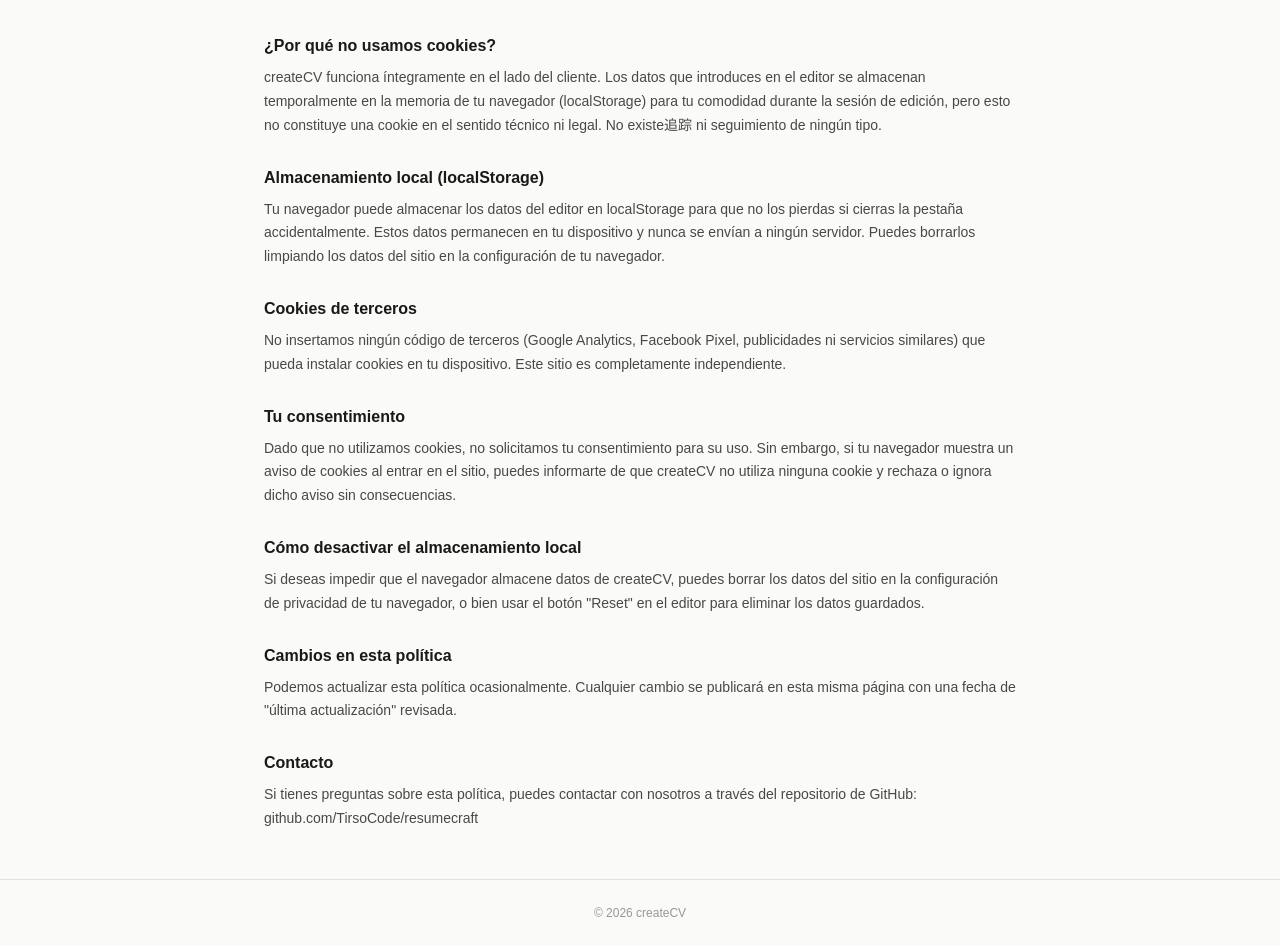
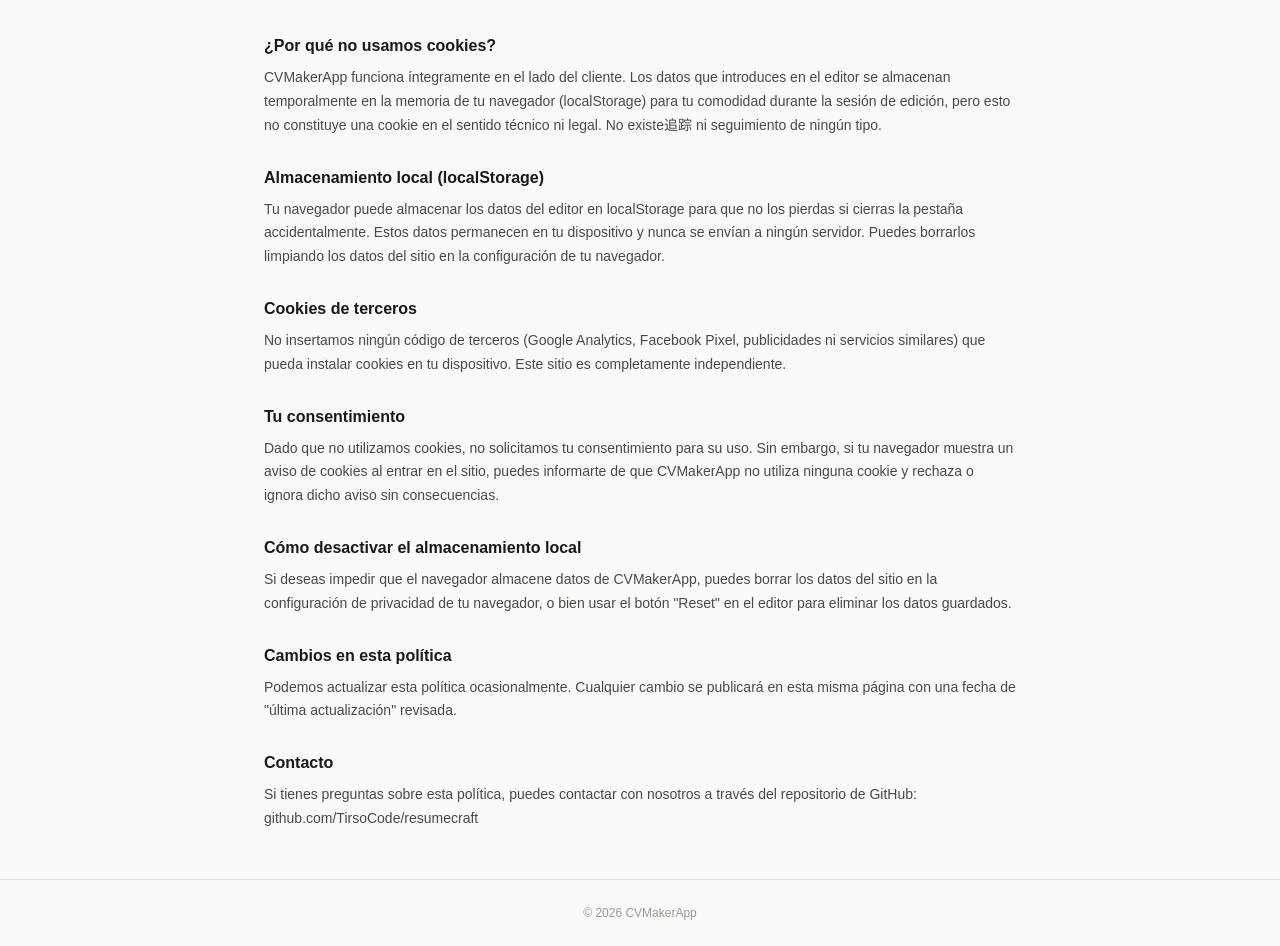
Before and after one commit to TirsoCode/resumecraft, a Next.js app: page /politica-cookies in a window 1280 px wide. Shown: the part 449-1395 px from the top of the page. Built offline with nearby package versions, Linux system fonts and the light colour scheme.

Commit message:
feat: rebrand to CVMakerApp matching Vercel URL

```diff
--- a/app/editor/page.tsx
+++ b/app/editor/page.tsx
@@ -258,7 +258,7 @@
                 <rect width="32" height="32" rx="7" fill="#1A1918"/>
                 <text x="16" y="22" textAnchor="middle" fontSize="17" fill="white" fontFamily="serif" fontWeight="700">R</text>
               </svg>
-              <span style={{ fontSize: 14, fontWeight: 700, color: "#1A1918", fontFamily: "'Playfair Display', serif" }}>createCV</span>
+              <span style={{ fontSize: 14, fontWeight: 700, color: "#1A1918", fontFamily: "'Playfair Display', serif" }}>CVMakerApp</span>
             </a>
           </div>
           <button onClick={resetData} style={{ fontSize: 11, color: "#9C9890", background: "none", border: "none", cursor: "pointer", fontFamily: "'Instrument Sans', sans-serif" }} title="Borrar todo">
--- a/app/layout.tsx
+++ b/app/layout.tsx
@@ -2,7 +2,7 @@
 import "./globals.css";
 
 export const metadata: Metadata = {
-  title: "createCV — Crea currículums profesionales en minutos",
+  title: "CVMakerApp — Crea currículums profesionales en minutos",
   description: "Generador de currículums con 20 plantillas premium, exporta a PDF y Markdown. Sin registro, sin límite, en minutos.",
 };
 
--- a/app/page.tsx
+++ b/app/page.tsx
@@ -97,7 +97,7 @@
               <text x="16" y="22" textAnchor="middle" fontSize="17" fill="white" fontFamily="serif" fontWeight="700">R</text>
             </svg>
             <span style={{ fontSize: 16, fontWeight: 700, color: "#1A1918", fontFamily: "'Playfair Display', serif" }}>
-              createCV
+              CVMakerApp
             </span>
           </div>
           <Link className="boton-neobrutalista" href="/editor" style={{ padding: "8px 18px", fontSize: 13 }}>
@@ -131,7 +131,7 @@
         <div style={{ display: "flex", justifyContent: "center", alignItems: "center" }}>
           <img
             src="https://raw.githubusercontent.com/TirsoCode/resumecraft/main/foto.webp"
-            alt="createCV preview"
+            alt="CVMakerApp preview"
             style={{ width: "100%", maxWidth: 900, height: "auto", borderRadius: 12, boxShadow: "0 8px 32px rgba(0,0,0,0.12)" }}
           />
         </div>
@@ -330,7 +330,7 @@
       <section style={{ maxWidth: 860, margin: "0 auto", padding: "72px 24px" }}>
         <div style={{ textAlign: "center", marginBottom: 48 }}>
           <h2 style={{ fontSize: 30, fontWeight: 700, letterSpacing: "-0.02em", margin: "0 0 10px", color: "#1A1918", fontFamily: "'Playfair Display', serif" }}>
-            ¿Para quién es createCV?
+            ¿Para quién es CVMakerApp?
           </h2>
         </div>
         <div style={{ display: "grid", gridTemplateColumns: "repeat(auto-fit, minmax(280px, 1fr))", gap: 20 }}>
@@ -385,7 +385,7 @@
       {/* Footer */}
       <footer style={{ borderTop: "1px solid #E4E2DC", padding: "28px 24px", textAlign: "center" }}>
         <p style={{ fontSize: 12, color: "#9C9890", margin: "0 0 8px", fontFamily: "'Instrument Sans', sans-serif" }}>
-          © {new Date().getFullYear()} createCV — Crea currículums profesionales en minutos
+          © {new Date().getFullYear()} CVMakerApp — Crea currículums profesionales en minutos
         </p>
         <div style={{ display: "flex", justifyContent: "center", gap: 20 }}>
           <Link href="/politica-privacidad" style={{ fontSize: 11, color: "#9C9890", fontFamily: "'Instrument Sans', sans-serif", textDecoration: "none" }}>
--- a/app/politica-cookies/page.tsx
+++ b/app/politica-cookies/page.tsx
@@ -8,7 +8,7 @@
               <rect width="32" height="32" rx="7" fill="#1A1918"/>
               <text x="16" y="22" textAnchor="middle" fontSize="17" fill="white" fontFamily="serif" fontWeight="700">R</text>
             </svg>
-            <span style={{ fontSize: 14, fontWeight: 700, color: "#1A1918", fontFamily: "'Playfair Display', serif" }}>createCV</span>
+            <span style={{ fontSize: 14, fontWeight: 700, color: "#1A1918", fontFamily: "'Playfair Display', serif" }}>CVMakerApp</span>
           </a>
         </div>
       </header>
@@ -29,7 +29,7 @@
             },
             {
               title: "¿Por qué no usamos cookies?",
-              content: "createCV funciona íntegramente en el lado del cliente. Los datos que introduces en el editor se almacenan temporalmente en la memoria de tu navegador (localStorage) para tu comodidad durante la sesión de edición, pero esto no constituye una cookie en el sentido técnico ni legal. No existe追踪 ni seguimiento de ningún tipo."
+              content: "CVMakerApp funciona íntegramente en el lado del cliente. Los datos que introduces en el editor se almacenan temporalmente en la memoria de tu navegador (localStorage) para tu comodidad durante la sesión de edición, pero esto no constituye una cookie en el sentido técnico ni legal. No existe追踪 ni seguimiento de ningún tipo."
             },
             {
               title: "Almacenamiento local (localStorage)",
@@ -41,11 +41,11 @@
             },
             {
               title: "Tu consentimiento",
-              content: "Dado que no utilizamos cookies, no solicitamos tu consentimiento para su uso. Sin embargo, si tu navegador muestra un aviso de cookies al entrar en el sitio, puedes informarte de que createCV no utiliza ninguna cookie y rechaza o ignora dicho aviso sin consecuencias."
+              content: "Dado que no utilizamos cookies, no solicitamos tu consentimiento para su uso. Sin embargo, si tu navegador muestra un aviso de cookies al entrar en el sitio, puedes informarte de que CVMakerApp no utiliza ninguna cookie y rechaza o ignora dicho aviso sin consecuencias."
             },
             {
               title: "Cómo desactivar el almacenamiento local",
-              content: "Si deseas impedir que el navegador almacene datos de createCV, puedes borrar los datos del sitio en la configuración de privacidad de tu navegador, o bien usar el botón \"Reset\" en el editor para eliminar los datos guardados."
+              content: "Si deseas impedir que el navegador almacene datos de CVMakerApp, puedes borrar los datos del sitio en la configuración de privacidad de tu navegador, o bien usar el botón \"Reset\" en el editor para eliminar los datos guardados."
             },
             {
               title: "Cambios en esta política",
@@ -66,7 +66,7 @@
 
       <footer style={{ borderTop: "1px solid #E4E2DC", padding: "24px", textAlign: "center" }}>
         <p style={{ fontSize: 12, color: "#9C9890", margin: 0, fontFamily: "'Instrument Sans', sans-serif" }}>
-          © {new Date().getFullYear()} createCV
+          © {new Date().getFullYear()} CVMakerApp
         </p>
       </footer>
     </main>
--- a/app/politica-privacidad/page.tsx
+++ b/app/politica-privacidad/page.tsx
@@ -8,7 +8,7 @@
               <rect width="32" height="32" rx="7" fill="#1A1918"/>
               <text x="16" y="22" textAnchor="middle" fontSize="17" fill="white" fontFamily="serif" fontWeight="700">R</text>
             </svg>
-            <span style={{ fontSize: 14, fontWeight: 700, color: "#1A1918", fontFamily: "'Playfair Display', serif" }}>createCV</span>
+            <span style={{ fontSize: 14, fontWeight: 700, color: "#1A1918", fontFamily: "'Playfair Display', serif" }}>CVMakerApp</span>
           </a>
         </div>
       </header>
@@ -21,7 +21,7 @@
           {[
             {
               title: "Responsable del tratamiento",
-              content: "createCV (en adelante, \"nosotros\", \"nos\" o \"sitio\") no recopila ningún dato personal de los usuarios. Este sitio funciona íntegramente en el navegador del usuario y no envía información a ningún servidor externo, excepto para la generación de archivos PDF y Markdown exportados por el propio usuario."
+              content: "CVMakerApp (en adelante, \"nosotros\", \"nos\" o \"sitio\") no recopila ningún dato personal de los usuarios. Este sitio funciona íntegramente en el navegador del usuario y no envía información a ningún servidor externo, excepto para la generación de archivos PDF y Markdown exportados por el propio usuario."
             },
             {
               title: "Datos que no recopilamos",
@@ -62,7 +62,7 @@
 
       <footer style={{ borderTop: "1px solid #E4E2DC", padding: "24px", textAlign: "center" }}>
         <p style={{ fontSize: 12, color: "#9C9890", margin: 0, fontFamily: "'Instrument Sans', sans-serif" }}>
-          © {new Date().getFullYear()} createCV
+          © {new Date().getFullYear()} CVMakerApp
         </p>
       </footer>
     </main>
```
Also changed, not shown: 1 other file (tests, documents, lock files or other folders).
